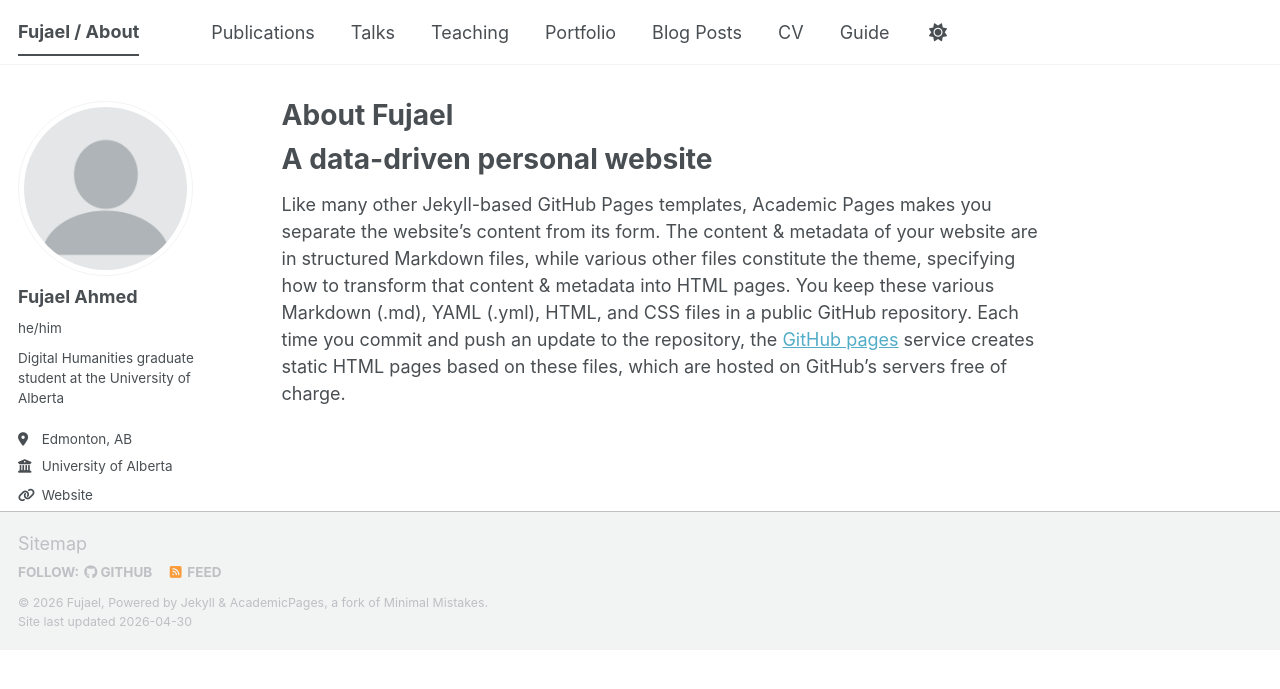
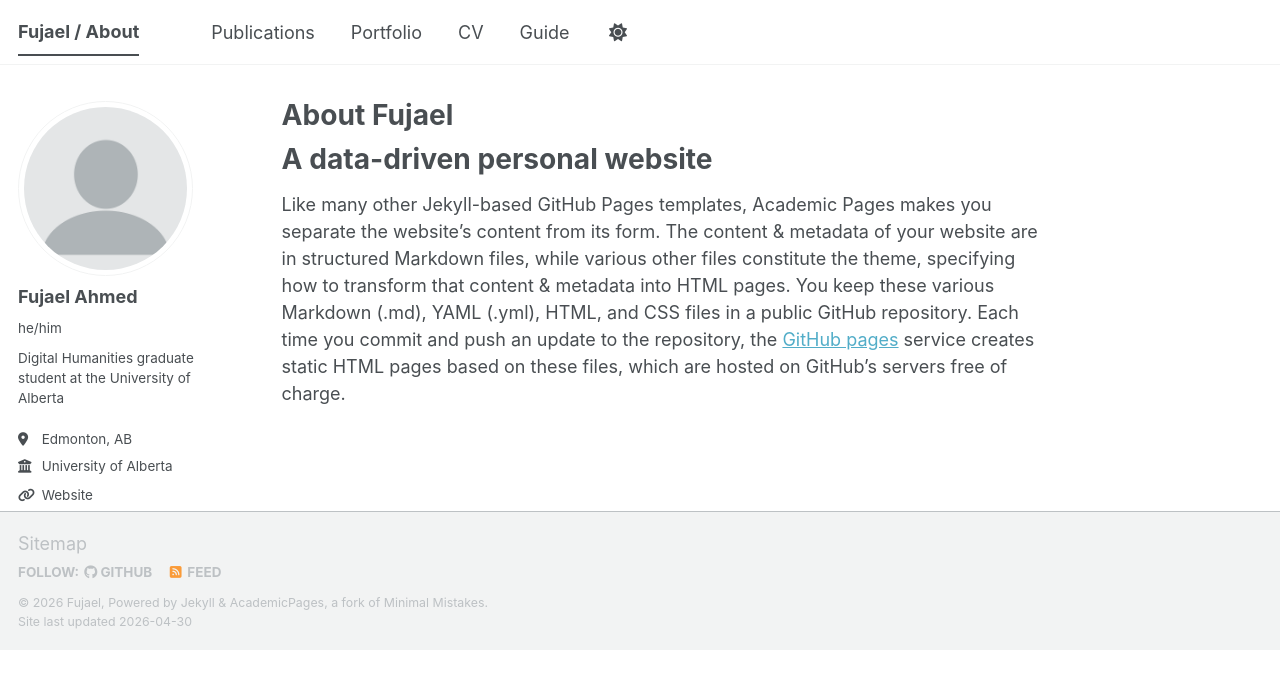
Before and after one commit to fujaelsuhag/me, a Jekyll site: the page built from _pages/about.md, in a window 1280 px wide. Shown: the top 689 px of the page. Built offline with Jekyll 4.4.1, drawn with Linux system fonts in a browser that asks for light colours; some web fonts are replaced; a script bundle is joined from its source files by our own code; library files that are not in the unit come from our copies.

Commit message:
Update navigation by removing certain sections
Removed 'Talks', 'Teaching', and 'Blog Posts' from navigation.

```diff
--- a/_data/navigation.yml
+++ b/_data/navigation.yml
@@ -11,17 +11,8 @@ main:
   - title: "Publications"
     url: /publications/
 
-  - title: "Talks"
-    url: /talks/
-
-  - title: "Teaching"
-    url: /teaching/
-
   - title: "Portfolio"
     url: /portfolio/
-
-  - title: "Blog Posts"
-    url: /year-archive/
 
   - title: "CV"
     url: /cv/
```
